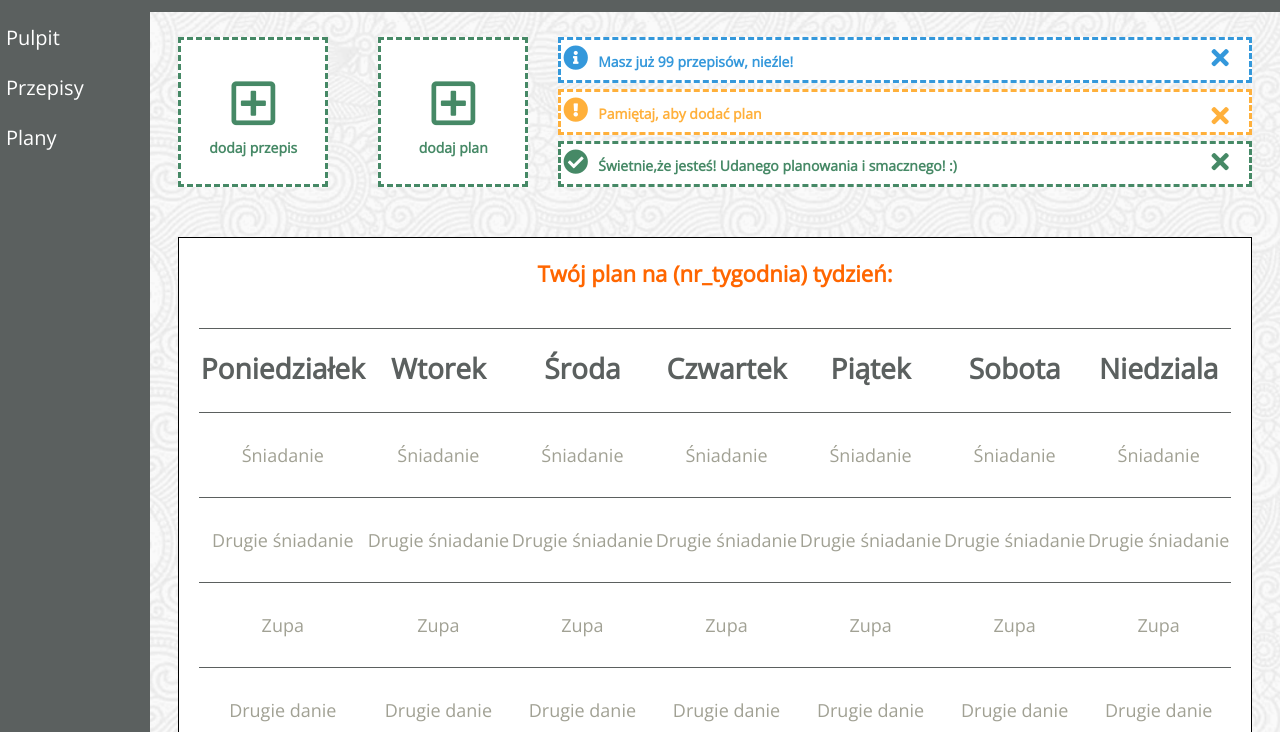
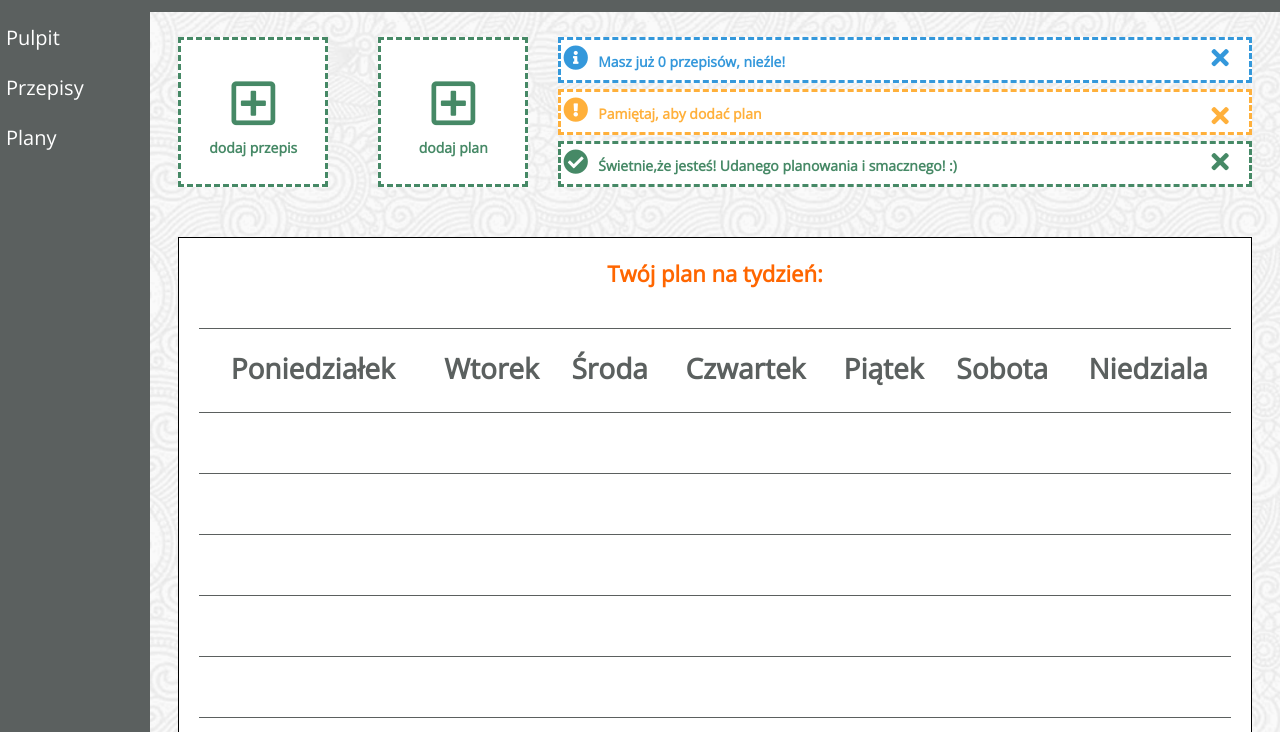
Before and after one commit to AMGasiorek/CodersLab_ScrumLab_ZaplanujJedzonko, a website: page development/app.html in a window 1280 px wide. Both pictures are taken after a click on the input "Gotowe!". Shown: the part 68-800 px from the top of the page. Drawn offline with nearby package versions, Linux system fonts and the light colour scheme; files that its build step writes are made by us from their sources; files whose address does not match are found by name; a web font is replaced by a local one.

Commit message:
dodawanie planów

```diff
--- a/development/app.html
+++ b/development/app.html
@@ -39,18 +39,18 @@
               <section class="container--flex desktop">
                   <div class="container--flex top">
                       <div class="addWidgetButtons">
-                          <div class="addWidgetButton recepie">
+                          <a href="recipes.html"><div class="addWidgetButton recipe">
                               <i class="far fa-plus-square"></i>
                               dodaj przepis
-                          </div>
-                          <div class="addWidgetButton plan">
+                          </div></a>
+                          <a href="schedules.html"><div class="addWidgetButton plan">
                               <i class="far fa-plus-square"></i>
                               dodaj plan
-                          </div>
+                          </div></a>
                       </div>
                       <div class="widgetBox">
                           <div class="placeBox widgetBorder blueWidget">
-                              <div><i class="widgetIcon fas fa-info-circle"></i>Masz już 99 przepisów, nieźle!</div>
+                              <div><i class="widgetIcon fas fa-info-circle"></i>Masz już <span></span> przepisów, nieźle!</div>
                               <div><i class="blueWidget crossIcon fas fa-times"></i></div>
                           </div>
                           <div class="placeBox widgetBorder yellowWidget">
@@ -64,8 +64,8 @@
                       </div>
                   </div>
                   <div class="container--flex bottom">
-                      <div class="userPlan">Twój plan na (nr_tygodnia) tydzień:</div>
-                      <table class="container borderTable">
+                      <div class="userPlan">Twój plan na <span></span> tydzień:</div>
+                      <table class="container borderTable planView">
                           <tr>
                               <th>Poniedziałek</th>
                               <th>Wtorek</th>
@@ -75,51 +75,51 @@
                               <th>Sobota</th>
                               <th>Niedziala</th>
                           </tr>
-                          <tr>
-                              <td>Śniadanie</td>
-                              <td>Śniadanie</td>
-                              <td>Śniadanie</td>
-                              <td>Śniadanie</td>
-                              <td>Śniadanie</td>
-                              <td>Śniadanie</td>
-                              <td>Śniadanie</td>
+                          <tr data-meal="snd">
+                              <td data-day="pon"></td>
+                              <td data-day="wt"></td>
+                              <td data-day="sr"></td>
+                              <td data-day="czw"></td>
+                              <td data-day="pt"></td>
+                              <td data-day="sob"></td>
+                              <td data-day="nd"></td>
 
                           </tr>
-                          <tr>
-                              <td>Drugie śniadanie</td>
-                              <td>Drugie śniadanie</td>
-                              <td>Drugie śniadanie</td>
-                              <td>Drugie śniadanie</td>
-                              <td>Drugie śniadanie</td>
-                              <td>Drugie śniadanie</td>
-                              <td>Drugie śniadanie</td>
+                          <tr data-meal="drsnd">
+                              <td data-day="pon"></td>
+                              <td data-day="wt"></td>
+                              <td data-day="sr"></td>
+                              <td data-day="czw"></td>
+                              <td data-day="pt"></td>
+                              <td data-day="sob"></td>
+                              <td data-day="nd"></td>
                           </tr>
-                          <tr>
-                              <td>Zupa</td>
-                              <td>Zupa</td>
-                              <td>Zupa</td>
-                              <td>Zupa</td>
-                              <td>Zupa</td>
-                              <td>Zupa</td>
-                              <td>Zupa</td>
+                          <tr data-meal="zupa">
+                              <td data-day="pon"></td>
+                              <td data-day="wt"></td>
+                              <td data-day="sr"></td>
+                              <td data-day="czw"></td>
+                              <td data-day="pt"></td>
+                              <td data-day="sob"></td>
+                              <td data-day="nd"></td>
                           </tr>
-                          <tr>
-                              <td>Drugie danie</td>
-                              <td>Drugie danie</td>
-                              <td>Drugie danie</td>
-                              <td>Drugie danie</td>
-                              <td>Drugie danie</td>
-                              <td>Drugie danie</td>
-                              <td>Drugie danie</td>
+                          <tr data-meal="drdn">
+                              <td data-day="pon"></td>
+                              <td data-day="wt"></td>
+                              <td data-day="sr"></td>
+                              <td data-day="czw"></td>
+                              <td data-day="pt"></td>
+                              <td data-day="sob"></td>
+                              <td data-day="nd"></td>
                           </tr>
-                          <tr>
-                              <td>Kolacja</td>
-                              <td>Kolacja</td>
-                              <td>Kolacja</td>
-                              <td>Kolacja</td>
-                              <td>Kolacja</td>
-                              <td>Kolacja</td>
-                              <td>Kolacja</td>
+                          <tr data-meal="kol">
+                              <td data-day="pon"></td>
+                              <td data-day="wt"></td>
+                              <td data-day="sr"></td>
+                              <td data-day="czw"></td>
+                              <td data-day="pt"></td>
+                              <td data-day="sob"></td>
+                              <td data-day="nd"></td>
                           </tr>
                       </table>
                       <div class="changePlan container">
--- a/development/js/app.js
+++ b/development/js/app.js
@@ -27,6 +27,35 @@ document.addEventListener('DOMContentLoaded', function (){
     }
 
 
+    var plansTableCells=document.querySelector(".planView").querySelectorAll("td");
+
+    if (localStorage.getItem("plansZJ")!==undefined && localStorage.getItem("recipiesZJ")!==null) {
+        var plans= JSON.parse(localStorage.getItem("plansZJ"));
+        var firstKey=Object.keys(plans)[0];
+        var meals=plans[firstKey]["meals"];
+
+        for (var i=0;i<plansTableCells.length;i++){
+            for (var j=0;j<meals.length;j++){
+                if (meals[j][0]==plansTableCells[i].parentElement.dataset.meal &&  meals[j][1]==plansTableCells[i].dataset.day){
+                    plansTableCells[i].innerText=meals[j][2];
+                }
+            }
+        }
+
+        var titleNr=document.querySelector(".userPlan").querySelector("span");
+
+        titleNr.innerText=firstKey;
+
+    }
+    if (localStorage.getItem("recipiesZJ")==undefined){
+        var nrOfRecepies = 0;
+    }else{
+        var nrOfRecepies = Object.keys(JSON.parse(localStorage.getItem("recipiesZJ"))).length;
+    }
+    var nrOfRecepiesInfo=document.querySelector("div.blueWidget").querySelector("span");
+
+    nrOfRecepiesInfo.innerText=nrOfRecepies;
+
 });
 
 
@@ -40,3 +69,10 @@ document.addEventListener('DOMContentLoaded', function (){
              parent.style.display = "none";
      });
  }
+
+ var addRecipeButton = document.querySelector(".addWidgetButton.recipe");
+
+addRecipeButton.addEventListener("click", function(){
+     document.querySelector('.desktop').style.display = "none";
+     window.location.href="recipes.html";
+});
--- a/development/scss/elements/_desktop.scss
+++ b/development/scss/elements/_desktop.scss
@@ -11,6 +11,10 @@
       align-items: center;
       width: 350px;
       color: $succesColor;
+      a{
+        text-decoration: none;
+        color: $succesColor;
+      }
       .addWidgetButton{
         display: flex;
         justify-content: center;
@@ -76,6 +80,9 @@
       font-weight: bold;
       padding-bottom: 40px;
       font-size: $biggertitleSize;
+      span{
+        font-size: inherit;
+      }
 
     }
   }
```
Also changed, not shown: development/recipes.html (+0 -31 lines).
